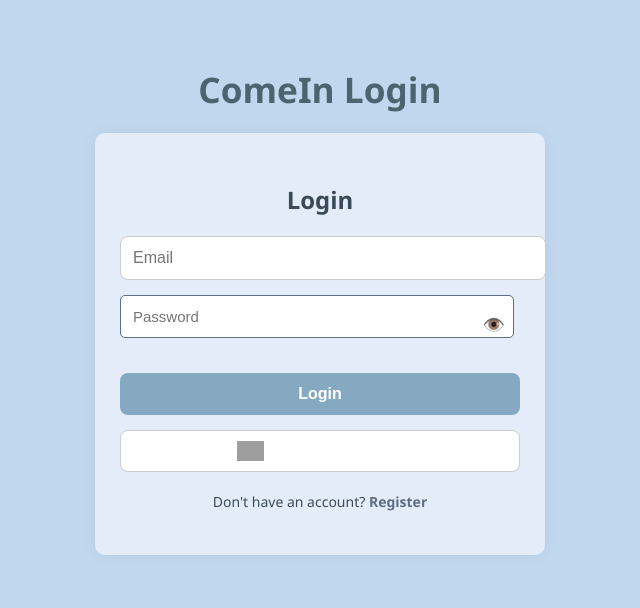
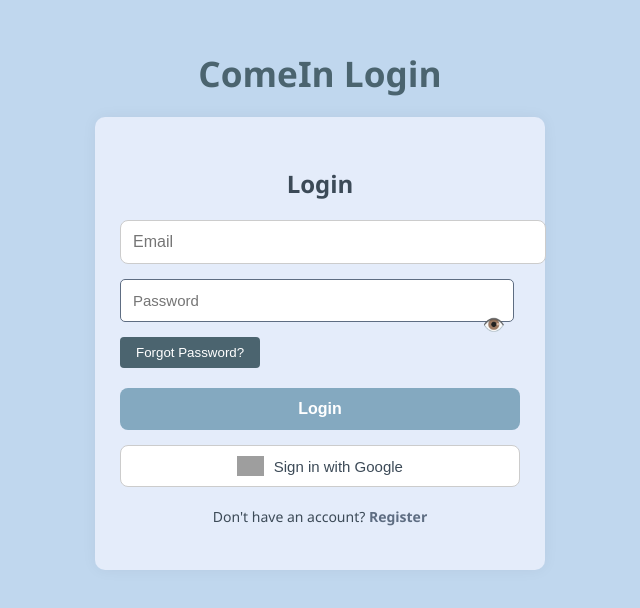
Before and after one commit to Bijengwa/ComeIn, a React (Create React App) app in the folder frontend/: page / in a window 1280 px wide. Shown: the part 122-730 px from the top of the page, without its empty margins (320-960 px from the left). Built offline with nearby package versions, Linux system fonts and the light colour scheme; grey boxes are pictures that could not be loaded.

Commit message:
Added the forgot password on the login page made navigate to the forgot password page

```diff
--- a/frontend/src/components/auth/login.css
+++ b/frontend/src/components/auth/login.css
@@ -99,6 +99,7 @@ body {
   font-size: 15px;
   gap: 10px;
   transition: box-shadow 0.3s;
+  color: var(--text-color);
 }
 
 .google-btn:hover {
--- a/frontend/src/components/auth/login.js
+++ b/frontend/src/components/auth/login.js
@@ -1,4 +1,6 @@
 import React, { useState } from "react";
+import { useNavigate } from "react-router-dom";
+
 import "./login.css";
 
 export default function Login() {
@@ -7,6 +9,7 @@ export default function Login() {
     const [showPassword, setShowPassword] = useState(false);
     const [error, setError] = useState("");
     const [success, setSuccess] = useState("");
+    const navigate = useNavigate();
 
     const handleSubmit = async (e) => {
         e.preventDefault();
@@ -40,6 +43,10 @@ export default function Login() {
             setError("Login failed. Please try again.");
             setSuccess("");
         }
+    };
+
+    const handleForgotPassword = () => {
+        navigate("/forgot-password");
     };
 
     return (
@@ -77,6 +84,9 @@ export default function Login() {
                         >
                             {showPassword ? "🙈" : "👁️"}
                         </span>
+                        <button type="button" className="forgot-password-btn" onClick={handleForgotPassword}>
+                            Forgot Password?
+                        </button>
                     </div>
 
                     <button type="submit" className="login-btn">Login</button>
```
